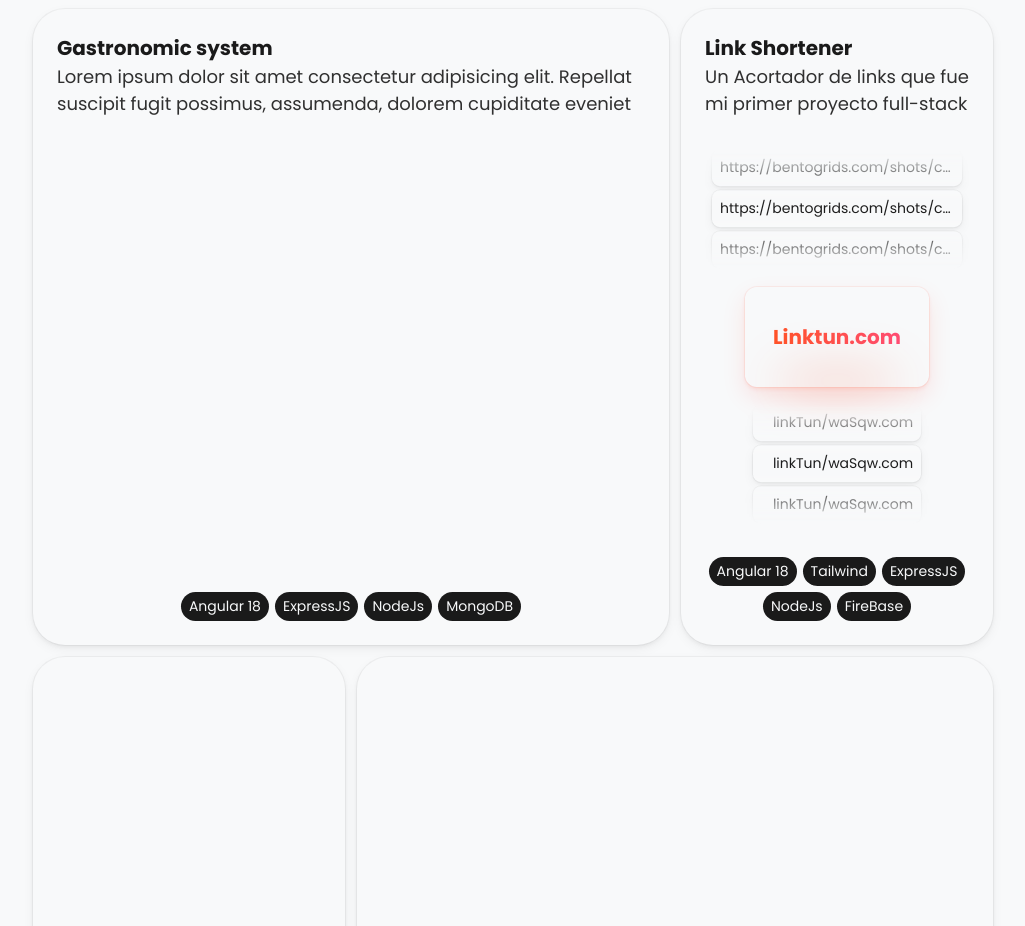
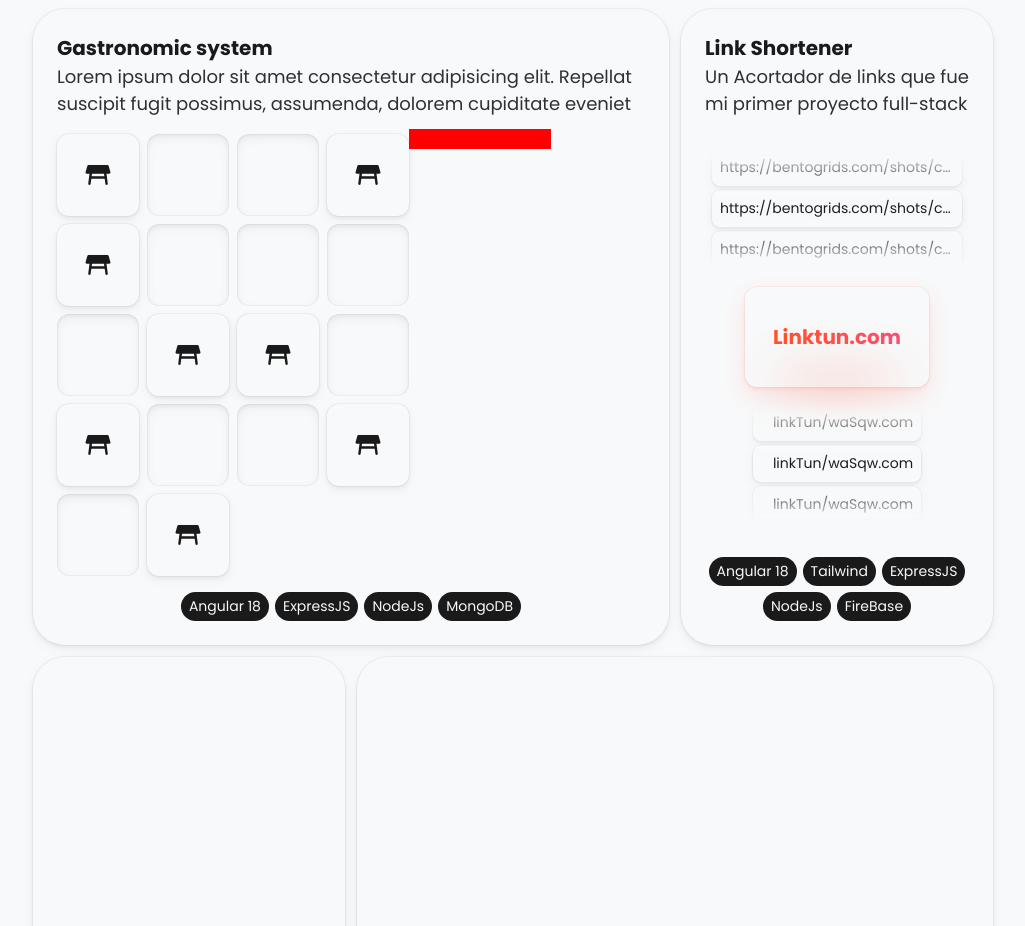
Before and after one commit to Franco-Pertusati/portfolio-2025, an Angular app: page / in a window 1280 px wide. Shown: the part 940-1866 px from the top of the page, without its empty margins (127-1152 px from the left). Built offline with nearby package versions, Linux system fonts and the light colour scheme.

Commit message:
celda de salon para el bentogrid

```diff
--- a/src/app/sections/bento-projects/bento-projects.component.css
+++ b/src/app/sections/bento-projects/bento-projects.component.css
@@ -42,38 +42,37 @@
 }
 
 .gs .mainCont {
-  display: grid;
-  grid-template-columns: .6fr 1fr;
-  gap: 24px;
-}
-
-.mainCont .winBg2 {
-  border-radius: 8px;
-  width: fit-content;
-  padding: 8px 16px;
-  text-wrap-mode: nowrap;
-  background: linear-gradient(to right, var(--main), var(--murray));
-  background-clip: text;
-  color: transparent;
-  font-size: 1.4rem;
-  box-shadow: hsla(12, 100%, 50%, 0.1) 0px 0px 0px 1px, hsla(12, 100%, 50%, 0.1) 0px 2px 4px 0px, hsla(12, 100%, 50%, 0.1) 0px 6px 12px 0px;
-}
-
-.mainCont .winBg2:nth-child(even) {
-  margin-left: auto;
-}
-
-.mainCont .winBg2:nth-child(odd) {
-  margin-right: auto;
+  display: flex;
 }
 
 .salon {
+  margin: auto;
   display: grid;
-  grid-template-columns: repeat(3, 82px);
-  grid-template-rows: repeat(3, 82px);
+  grid-template-columns: repeat(4, 82px);
+  grid-template-rows: repeat(5, 82px);
   gap: 8px;
 }
 
+.salonCell {
+  width: 100%;
+  height: 100%;
+  border-radius: 12px;
+  box-shadow: rgba(0, 0, 0, 0.04) 0px 0px 0px 1px inset, rgba(0, 0, 0, 0.05) 0px 2px 4px 0px inset, rgba(0, 0, 0, 0.05) 0px 4px 12px 0px inset;
+}
+
+.salonTable {
+  width: 100%;
+  height: 100%;
+  background-color: var(--bg);
+  border-radius: 12px;
+  box-shadow: rgba(0, 0, 0, 0.04) 0px 0px 0px 1px, rgba(0, 0, 0, 0.05) 0px 2px 4px 0px, rgba(0, 0, 0, 0.05) 0px 4px 12px 0px;
+  display: grid;
+  place-items: center;
+}
+
+.salonTable i {
+  font-size: 3rem;
+}
 
 .table {
   height: 100%;
@@ -84,6 +83,19 @@
   border-radius: 12px;
   font-size: 1.4rem;
   font-weight: bold;
+}
+
+.ticketContainer {
+  width: 100%;
+  height: 100%;
+  display: flex;
+  flex-direction: column;
+}
+
+.ticket {
+  width: 142px;
+  height: 20px;
+  background-color: red;
 }
 
 /* LINK SHORTENER */
--- a/src/app/sections/bento-projects/bento-projects.component.html
+++ b/src/app/sections/bento-projects/bento-projects.component.html
@@ -6,19 +6,67 @@
         cupiditate eveniet</p>
     </div>
     <div class="hFull mainCont">
-      <div class="hFull wFull">
-        <div class="salon">
+      <div class="salon wFit center">
+        <div class="salonCell">
+          <div class="salonTable">
+            <i class="material-icons-round">table_restaurant</i>
+          </div>
+        </div>
         <div class="salonCell"></div>
         <div class="salonCell"></div>
+
+        <div class="salonCell">
+          <div class="salonTable">
+            <i class="material-icons-round">table_restaurant</i>
+          </div>
+        </div>
+        <div class="salonCell">
+          <div class="salonTable">
+            <i class="material-icons-round">table_restaurant</i>
+          </div>
+        </div>
         <div class="salonCell"></div>
 
         <div class="salonCell"></div>
         <div class="salonCell"></div>
         <div class="salonCell"></div>
 
+        <div class="salonCell">
+          <div class="salonTable">
+            <i class="material-icons-round">table_restaurant</i>
+          </div>
+        </div>
+        <div class="salonCell">
+          <div class="salonTable">
+            <i class="material-icons-round">table_restaurant</i>
+          </div>
+        </div>
+        <div class="salonCell"></div>
+
+        <div class="salonCell">
+          <div class="salonTable">
+            <i class="material-icons-round">table_restaurant</i>
+          </div>
+        </div>
         <div class="salonCell"></div>
         <div class="salonCell"></div>
+
+        <div class="salonCell">
+          <div class="salonTable">
+            <i class="material-icons-round">table_restaurant</i>
+          </div>
+        </div>
         <div class="salonCell"></div>
+        <div class="salonCell">
+          <div class="salonTable">
+            <i class="material-icons-round">table_restaurant</i>
+          </div>
+        </div>
+      </div>
+      <div class="ticketContainer">
+        <div class="ticket">
+          <div class="t1"></div>
+          <div class="t2"></div>
         </div>
       </div>
     </div>
```
Also changed, not shown: 1 other file (tests, documents, lock files or other folders). Lines whose indentation alone changed are shown as unchanged.
